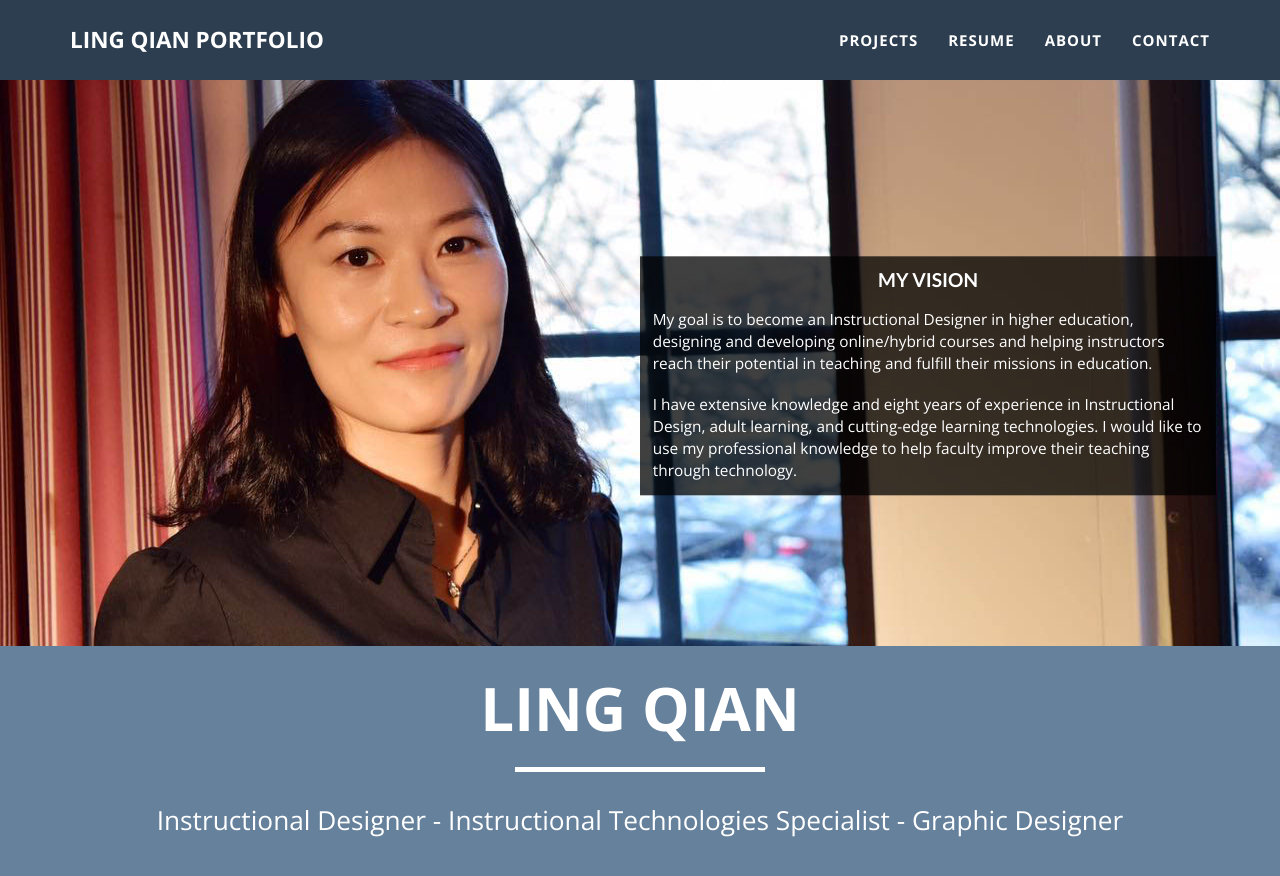
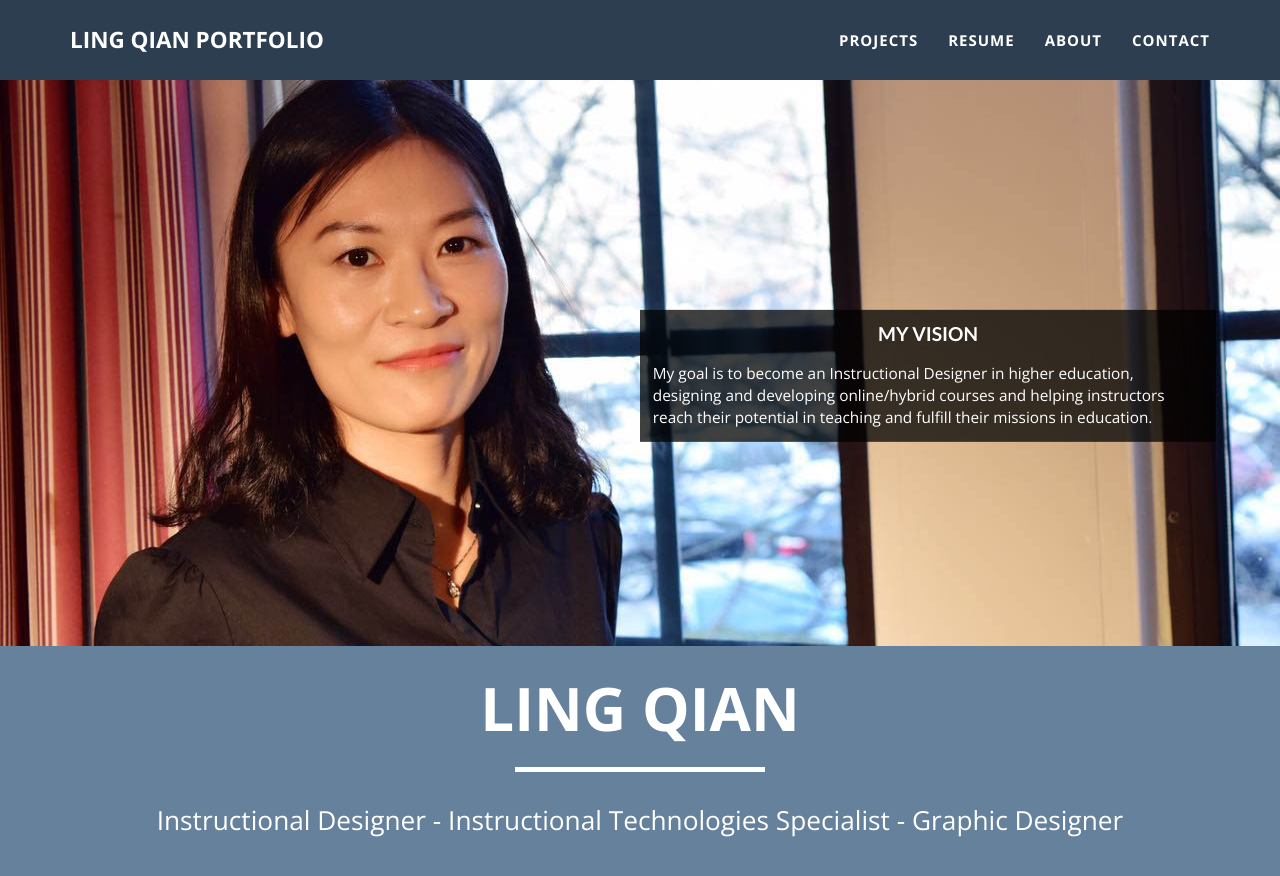
Before and after one commit to lingqiann/lingqiann.github.io, a Jekyll site: the page built from index.html, in a window 1280 px wide and 900 px high. Shown: the top 876 px of the window. Built offline with Jekyll 4.4.1, drawn with Linux system fonts in a browser that asks for light colours.

Commit message:
Update header.html

```diff
--- a/_includes/header.html
+++ b/_includes/header.html
@@ -8,7 +8,6 @@
                     <div class="quote">
                         <h1>My Vision</h1>
                         <p>My goal is to become an Instructional Designer in higher education, designing and developing online/hybrid courses and helping instructors reach their potential in teaching and fulfill their missions in education.</p>
-                        <p>I have extensive knowledge and eight years of experience in Instructional Design, adult learning, and cutting-edge learning technologies. I would like to use my professional knowledge to help faculty improve their teaching through technology.</p>
 
                     </div>
                 </div>
```
